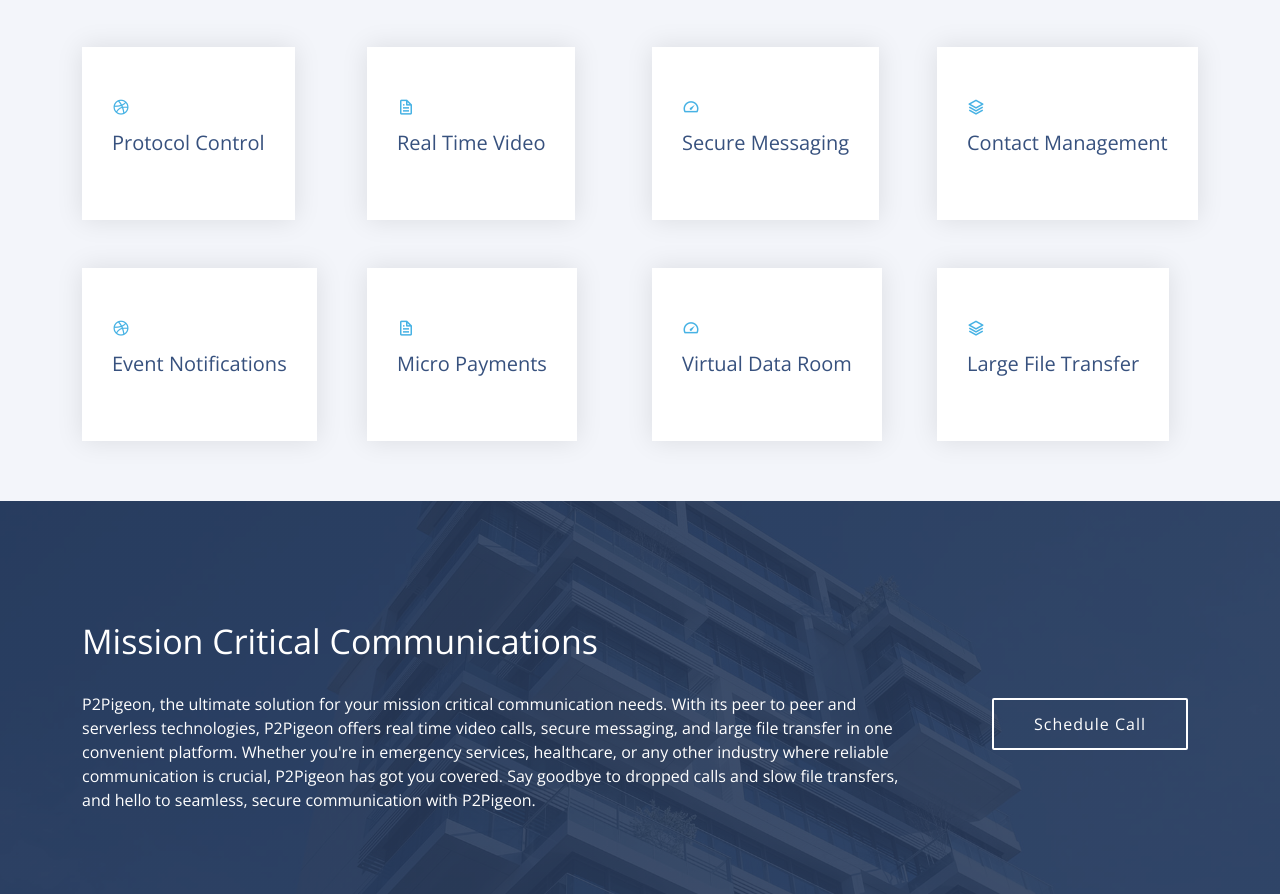
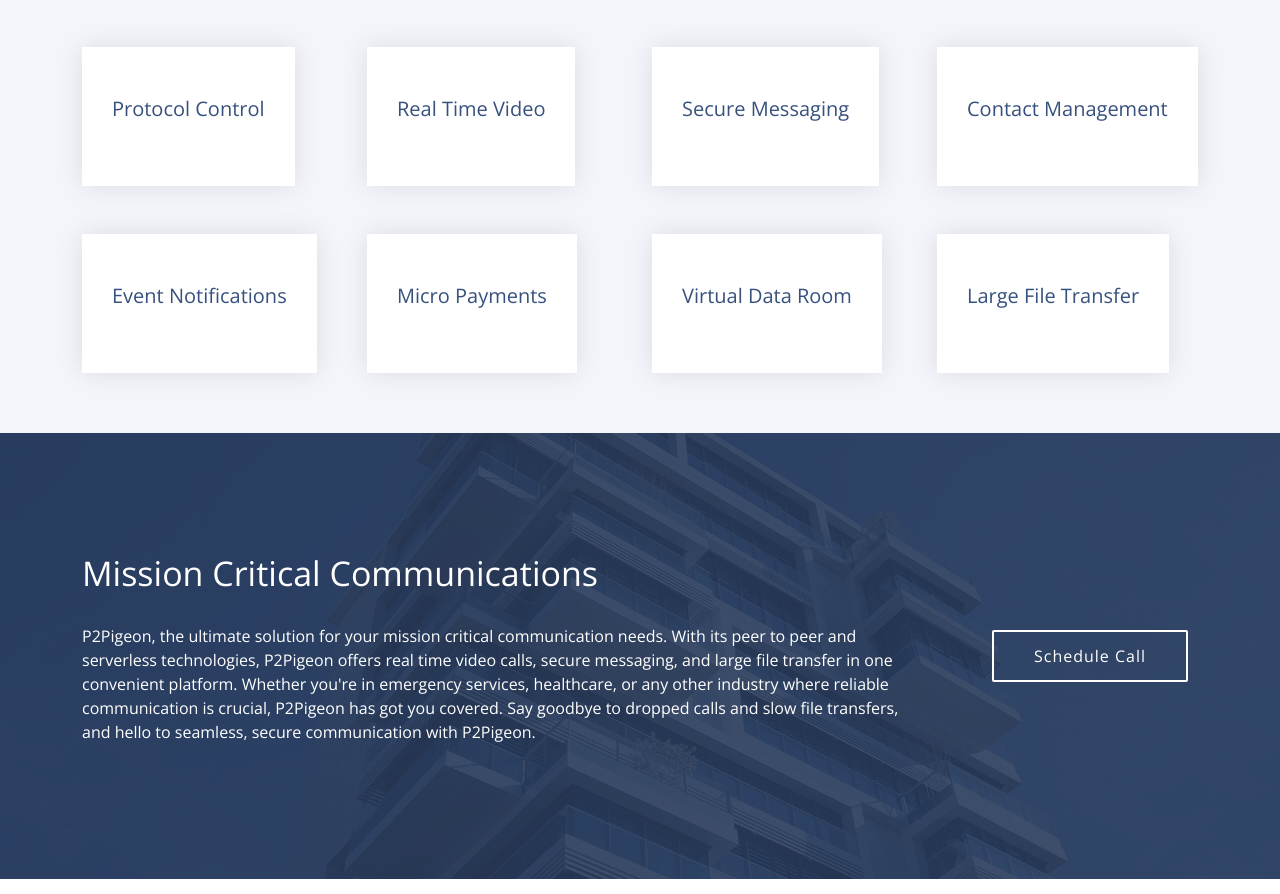
Before and after one commit to SpaceRanchDev/website, a plain HTML site: page index.html in a window 1280 px wide. Shown: the part 1349-2243 px from the top of the page. Drawn offline with nearby package versions, Linux system fonts and the light colour scheme.

Commit message:
Add files via upload

```diff
--- a/index.html
+++ b/index.html
@@ -187,7 +187,6 @@
         <div class="row">
           <div class="col-xl-3 col-md-6 d-flex align-items-stretch" data-aos="zoom-in" data-aos-delay="100">
             <div class="icon-box">
-              <div class="icon"><i class="bx bxl-dribbble"></i></div>
               <h4><a href="">Protocol Control</a></h4>
               <p></p>
             </div>
@@ -195,7 +194,6 @@
 
           <div class="col-xl-3 col-md-6 d-flex align-items-stretch mt-4 mt-md-0" data-aos="zoom-in" data-aos-delay="200">
             <div class="icon-box">
-              <div class="icon"><i class="bx bx-file"></i></div>
               <h4><a href="">Real Time Video</a></h4>
               <p></p>
             </div>
@@ -203,7 +201,6 @@
 
           <div class="col-xl-3 col-md-6 d-flex align-items-stretch mt-4 mt-xl-0" data-aos="zoom-in" data-aos-delay="300">
             <div class="icon-box">
-              <div class="icon"><i class="bx bx-tachometer"></i></div>
               <h4><a href="">Secure Messaging</a></h4>
               <p></p>
             </div>
@@ -212,7 +209,6 @@
 
           <div class="col-xl-3 col-md-6 d-flex align-items-stretch mt-4 mt-xl-0" data-aos="zoom-in" data-aos-delay="400">
             <div class="icon-box">
-              <div class="icon"><i class="bx bx-layer"></i></div>
               <h4><a href="">Contact Management</a></h4>
               <p></p>
             </div>
@@ -224,7 +220,6 @@
 
             <div class="col-xl-3 col-md-6 d-flex align-items-stretch" data-aos="zoom-in" data-aos-delay="100">
               <div class="icon-box">
-                <div class="icon"><i class="bx bxl-dribbble"></i></div>
                 <h4><a href="">Event Notifications</a></h4>
                 <p></p>
               </div>
@@ -232,7 +227,6 @@
 
             <div class="col-xl-3 col-md-6 d-flex align-items-stretch mt-4 mt-md-0" data-aos="zoom-in" data-aos-delay="200">
               <div class="icon-box">
-                <div class="icon"><i class="bx bx-file"></i></div>
                 <h4><a href="">Micro Payments</a></h4>
                 <p></p>
               </div>
@@ -240,7 +234,6 @@
 
             <div class="col-xl-3 col-md-6 d-flex align-items-stretch mt-4 mt-xl-0" data-aos="zoom-in" data-aos-delay="300">
               <div class="icon-box">
-                <div class="icon"><i class="bx bx-tachometer"></i></div>
                 <h4><a href="">Virtual Data Room</a></h4>
                 <p></p>
               </div>
@@ -248,7 +241,6 @@
 
             <div class="col-xl-3 col-md-6 d-flex align-items-stretch mt-4 mt-xl-0" data-aos="zoom-in" data-aos-delay="400">
               <div class="icon-box">
-                <div class="icon"><i class="bx bx-layer"></i></div>
                 <h4><a href="">Large File Transfer</a></h4>
                 <p></p>
               </div>
```
